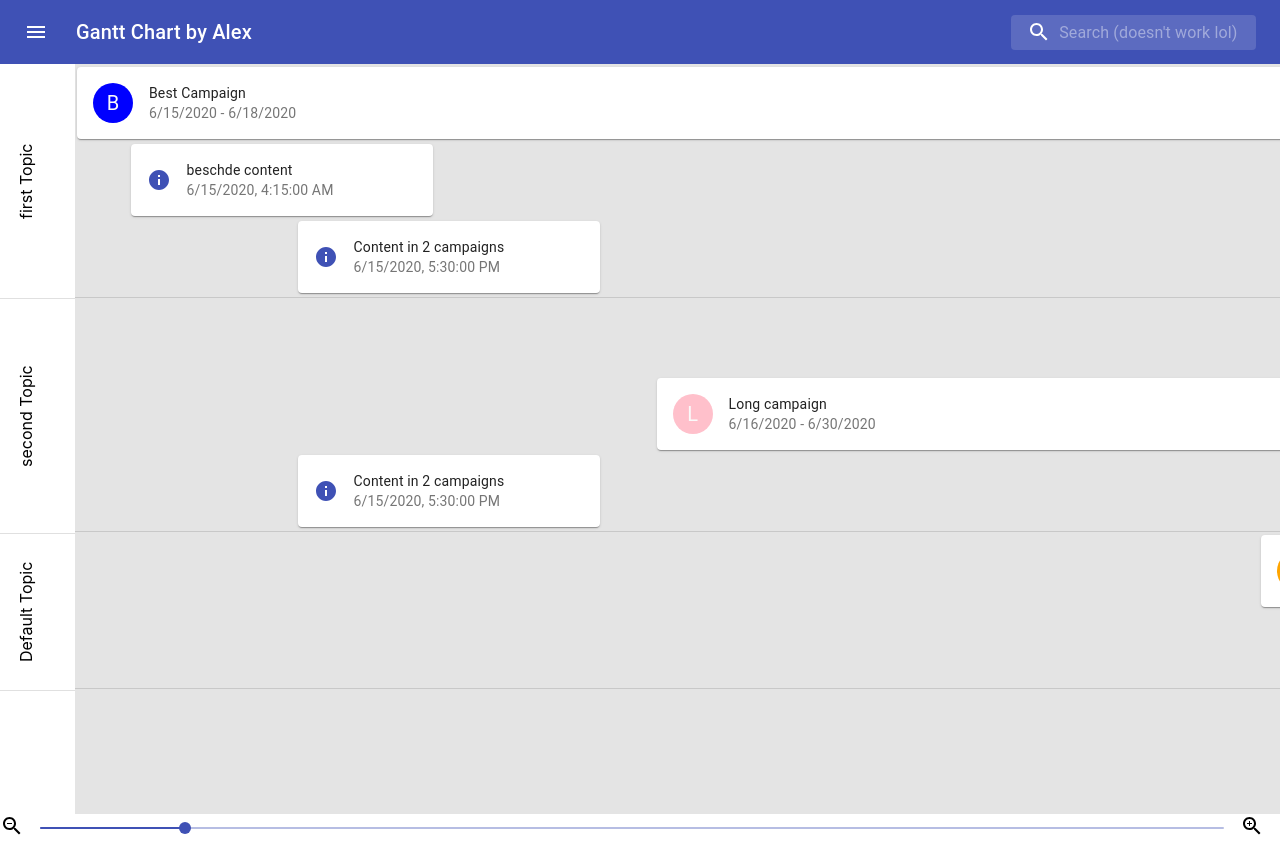
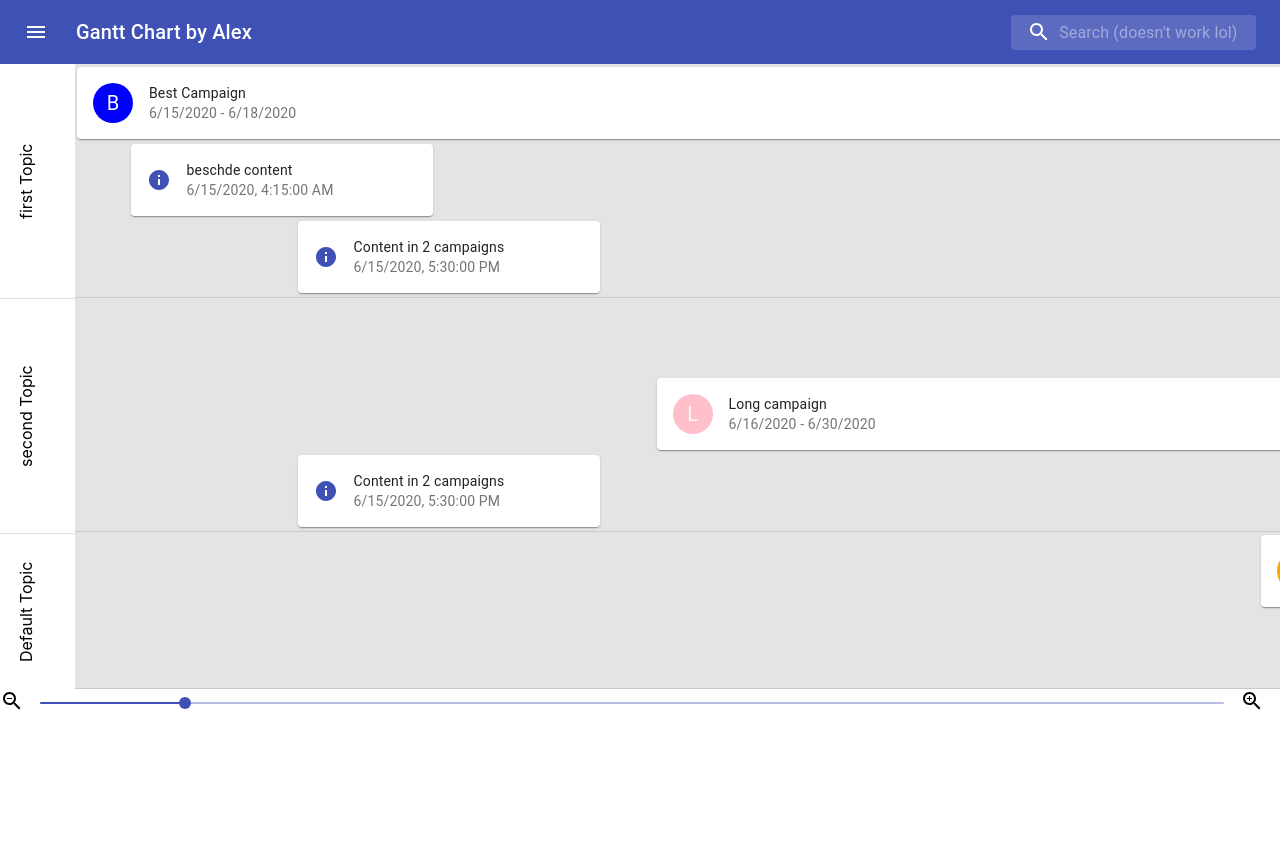
Before and after one commit to aweissoertel/gantt-project, a React (Create React App) app: page / in a window 1280 px wide. After the commit the page ends 800 px from the top, so only its background shows below. Built offline with nearby package versions, Linux system fonts and the light colour scheme.

Commit message:
laast last changes

```diff
--- a/src/components/Chart.tsx
+++ b/src/components/Chart.tsx
@@ -97,7 +97,6 @@ export default class Chart extends Component<IProps, IState> {
         return {
             backgroundColor: '#e4e4e4',
             width: `${timespan}px`,
-            height: '100%',
             marginLeft: '75px'
         };
     }
@@ -195,15 +194,14 @@ export default class Chart extends Component<IProps, IState> {
 }
 
 const container: CSSProperties = {
-    overflowX: 'scroll',
-    height: '750px'
+    overflowX: 'auto',
+    overflowY: 'hidden'
 }
 
 const topicStyle: CSSProperties = {
-    position: 'fixed',
+    position: 'sticky',
     left: '0',
-    height: 'inherit',
-    background: '#ffffff',
+    height: '0px',
     zIndex: 2,
     width: '75px'
 }
--- a/src/components/Topics.tsx
+++ b/src/components/Topics.tsx
@@ -19,7 +19,7 @@ export default function Topics({topics, campaigns, contents}: IProps) {
         defaultTopic = <Topic  key={-1} topic={new TopicClass('Default Topic')} numItems={itemsDef} />
     }
     return (
-        <div>
+        <div style={{backgroundColor:'#ffffff'}}>
             {topics.map((topic: TopicClass) => (
                 <Topic  key={topic.id}
                         topic={topic}
--- a/src/misc/FakeServer.ts
+++ b/src/misc/FakeServer.ts
@@ -14,7 +14,7 @@ let t2 = new Topic('second Topic');
 let c1 = new Campaign('Best Campaign', 'blue', 1592179200000, 1592438400000, [t1]);
 let c2 = new Campaign('Short campaign','green', 1592611200000, 1592611200000, [t2]);
 let c3 = new Campaign('Long campaign', 'pink', 1592344800000, 1593475200000, [t2]);
-let c4 = new Campaign('Without topic','orange',1592517600000, 1592776800000)
+let c4 = new Campaign('Without topic','orange',1592517600000, 1592776800000);
 
 let co1 = new Content('beschde content', 1592194500000, [c1]);
 let co2 = new Content('Content in 2 campaigns', 1592242200000, [c1,c2]);
```
